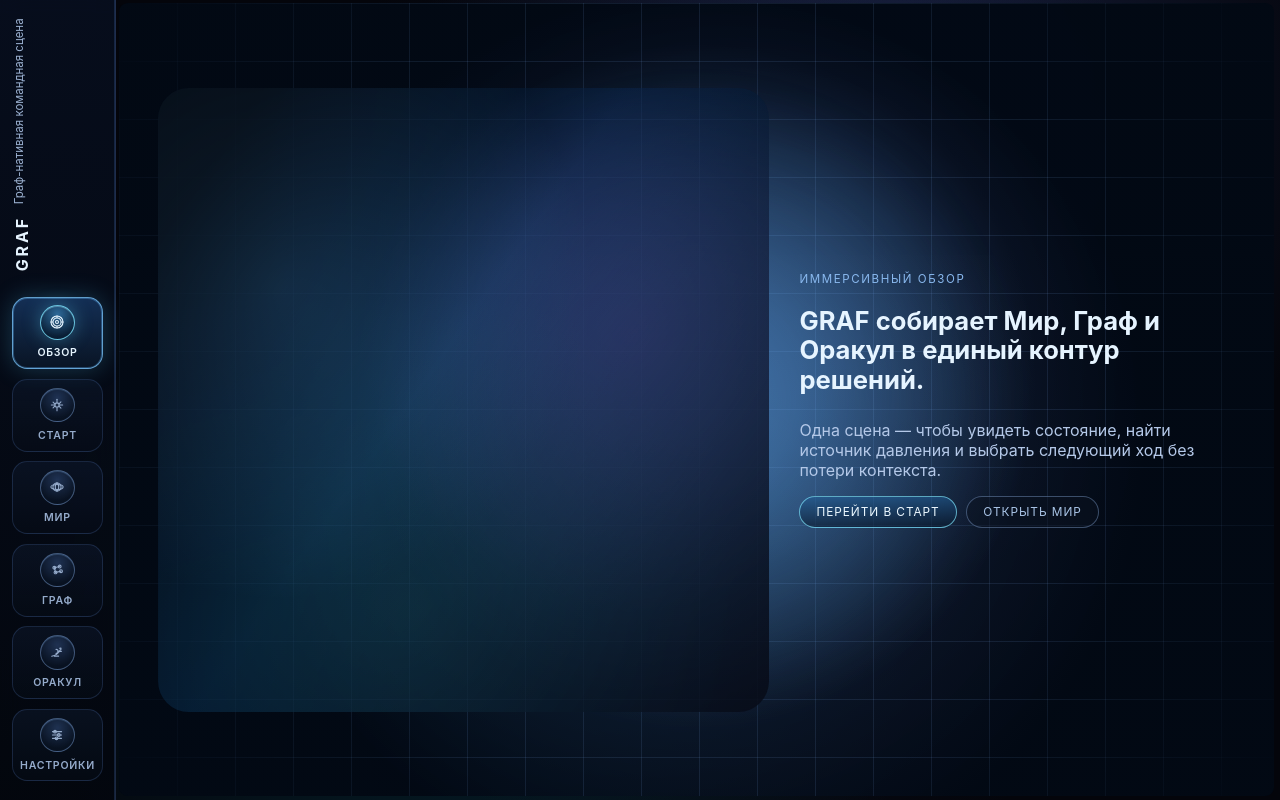
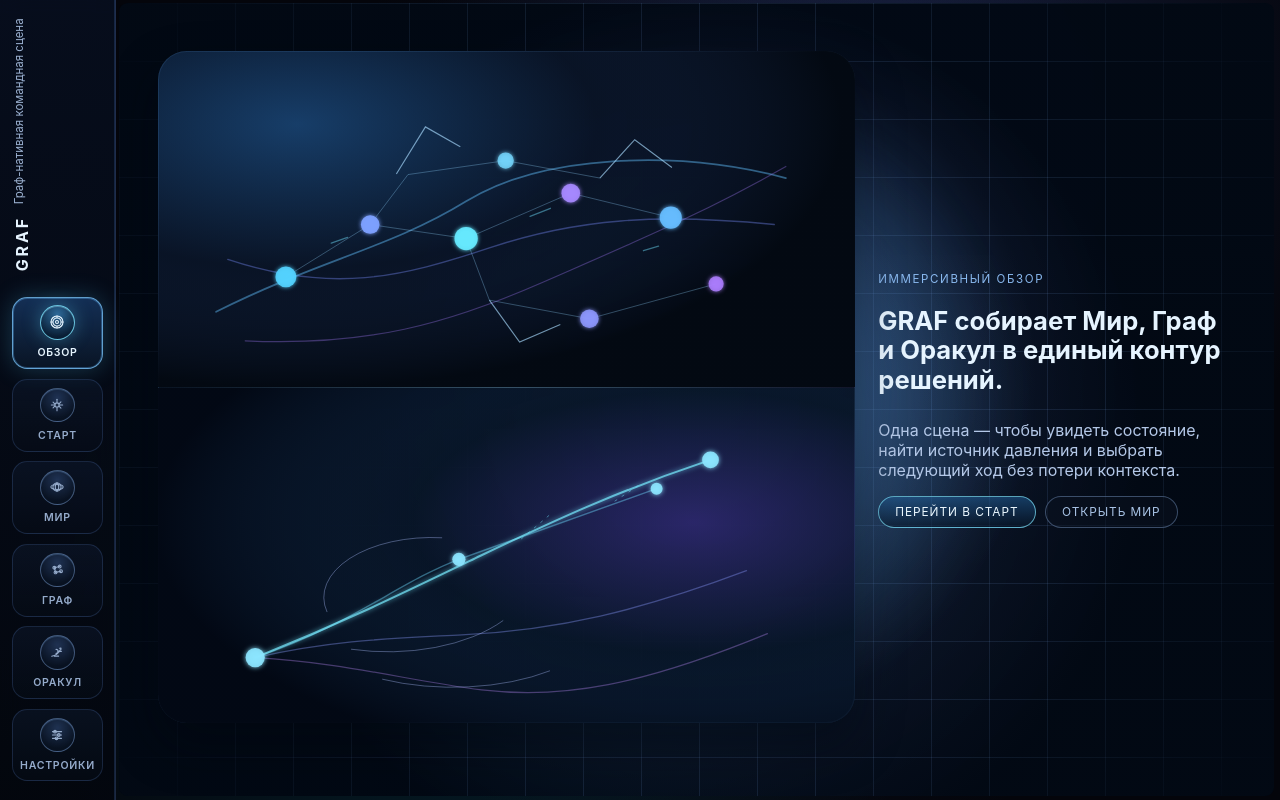
Before and after one commit to viktortown-ui/graf, a React (Vite) app: page / in a window 1280 px wide. Built offline with nearby package versions, Linux system fonts and the light colour scheme.

Commit message:
Enhance Overview hero with Graph and Oracle scene art

```diff
--- /dev/null
+++ b/src/features/overview/OverviewHeroVisual.tsx
@@ -0,0 +1,107 @@
+const glowId = 'overview-graph-glow';
+const oracleGlowId = 'overview-oracle-glow';
+
+export const OverviewGraphVisual = () => (
+  <svg viewBox="0 0 1200 580" aria-hidden="true" preserveAspectRatio="xMidYMid slice" className="overview-hero-svg">
+    <defs>
+      <radialGradient id="graph-bg" cx="20%" cy="22%" r="78%">
+        <stop offset="0%" stopColor="rgba(58, 153, 255, 0.36)" />
+        <stop offset="55%" stopColor="rgba(21, 38, 72, 0.34)" />
+        <stop offset="100%" stopColor="rgba(3, 9, 18, 0.96)" />
+      </radialGradient>
+      <filter id={glowId} x="-20%" y="-20%" width="140%" height="140%">
+        <feGaussianBlur stdDeviation="4" result="blur" />
+        <feMerge>
+          <feMergeNode in="blur" />
+          <feMergeNode in="SourceGraphic" />
+        </feMerge>
+      </filter>
+    </defs>
+    <rect width="1200" height="580" fill="url(#graph-bg)" />
+    <g fill="none" strokeLinecap="round">
+      <path d="M100 450 C280 360, 400 340, 530 260 S890 170, 1080 220" stroke="rgba(98,194,255,0.45)" strokeWidth="3" />
+      <path d="M120 360 C300 420, 420 390, 570 340 S860 280, 1060 300" stroke="rgba(121,142,255,0.38)" strokeWidth="2.4" />
+      <path d="M150 500 C360 510, 500 470, 660 400 S940 280, 1080 200" stroke="rgba(168,124,255,0.34)" strokeWidth="2" />
+    </g>
+    <g stroke="rgba(147,213,255,0.42)" strokeWidth="1.3" fill="none">
+      <path d="M220 390 L365 300 L530 324 L710 246 L882 288" />
+      <path d="M365 300 L430 214 L598 190 L760 220" />
+      <path d="M530 324 L570 430 L742 462 L960 402" />
+    </g>
+    <g filter={`url(#${glowId})`}>
+      <circle cx="220" cy="390" r="18" fill="rgba(83,211,255,0.9)" />
+      <circle cx="365" cy="300" r="16" fill="rgba(125,160,255,0.94)" />
+      <circle cx="530" cy="324" r="20" fill="rgba(102,233,255,0.92)" />
+      <circle cx="710" cy="246" r="16" fill="rgba(166,136,255,0.9)" />
+      <circle cx="882" cy="288" r="19" fill="rgba(102,189,255,0.9)" />
+      <circle cx="598" cy="190" r="14" fill="rgba(118,216,255,0.8)" />
+      <circle cx="742" cy="462" r="16" fill="rgba(142,152,255,0.85)" />
+      <circle cx="960" cy="402" r="13" fill="rgba(173,126,255,0.85)" />
+    </g>
+    <g stroke="rgba(170,220,255,0.65)" strokeWidth="2" fill="none">
+      <path d="M410 213 L460 132 L520 166" />
+      <path d="M760 220 L820 154 L884 202" />
+      <path d="M570 430 L622 502 L692 472" />
+    </g>
+    <g fill="none" stroke="rgba(112,227,255,0.45)" strokeWidth="2.2" strokeLinecap="round">
+      <path d="M298 332 l28 -10" />
+      <path d="M640 286 l35 -14" />
+      <path d="M835 345 l26 -8" />
+    </g>
+  </svg>
+);
+
+export const OverviewOracleVisual = () => (
+  <svg viewBox="0 0 1200 560" aria-hidden="true" preserveAspectRatio="xMidYMid slice" className="overview-hero-svg">
+    <defs>
+      <radialGradient id="oracle-bg" cx="76%" cy="40%" r="75%">
+        <stop offset="0%" stopColor="rgba(113, 86, 255, 0.34)" />
+        <stop offset="52%" stopColor="rgba(17, 43, 77, 0.32)" />
+        <stop offset="100%" stopColor="rgba(2, 8, 20, 0.96)" />
+      </radialGradient>
+      <filter id={oracleGlowId} x="-20%" y="-20%" width="140%" height="140%">
+        <feGaussianBlur stdDeviation="4.2" result="blur" />
+        <feMerge>
+          <feMergeNode in="blur" />
+          <feMergeNode in="SourceGraphic" />
+        </feMerge>
+      </filter>
+    </defs>
+    <rect width="1200" height="560" fill="url(#oracle-bg)" />
+    <g fill="none" strokeLinecap="round">
+      <path d="M180 450 C340 396, 418 325, 520 286 C620 250, 716 216, 850 168" stroke="rgba(111,220,255,0.42)" strokeWidth="2.4" />
+      <path d="M180 450 C312 420, 410 418, 525 412 C686 404, 822 372, 1000 305" stroke="rgba(141,156,255,0.38)" strokeWidth="2.2" />
+      <path d="M180 450 C328 458, 432 488, 558 504 C694 520, 826 496, 1035 410" stroke="rgba(193,140,255,0.35)" strokeWidth="2" />
+    </g>
+    <g fill="none" stroke="rgba(120,236,255,0.7)" strokeWidth="3.4" strokeLinecap="round" filter={`url(#${oracleGlowId})`}>
+      <path d="M180 450 C330 390, 436 338, 556 280 C674 224, 784 172, 940 120" />
+    </g>
+    <g fill="rgba(140,230,255,0.9)" filter={`url(#${oracleGlowId})`}>
+      <circle cx="180" cy="450" r="16" />
+      <circle cx="520" cy="286" r="11" />
+      <circle cx="850" cy="168" r="10" />
+      <circle cx="940" cy="120" r="14" />
+    </g>
+    <g fill="none" stroke="rgba(173,193,255,0.46)" strokeWidth="1.4">
+      <path d="M300 374 A180 100 0 0 1 492 250" />
+      <path d="M340 436 A240 130 0 0 0 594 388" />
+      <path d="M392 486 A255 120 0 0 0 672 472" />
+    </g>
+    <g fill="none" stroke="rgba(115,231,255,0.54)" strokeWidth="1.5" strokeDasharray="5 9">
+      <path d="M624 252 L676 208" />
+      <path d="M780 189 L824 160" />
+    </g>
+  </svg>
+);
+
+export const OverviewHeroVisual = () => (
+  <div className="overview-hero-media" role="img" aria-label="Graph и Oracle: причинные связи, рычаги и прогнозные траектории">
+    <div className="overview-hero-media-pane">
+      <OverviewGraphVisual />
+    </div>
+    <div className="overview-hero-media-seam" />
+    <div className="overview-hero-media-pane">
+      <OverviewOracleVisual />
+    </div>
+  </div>
+);
--- a/src/features/overview/OverviewMode.tsx
+++ b/src/features/overview/OverviewMode.tsx
@@ -1,4 +1,5 @@
 import type { AppMode } from '../../entities/system/modes';
+import { OverviewHeroVisual } from './OverviewHeroVisual';
 
 type OverviewModeProps = {
   onModeChange: (mode: AppMode) => void;
@@ -24,7 +25,7 @@ const SceneSection = ({ tone, title, subtitle }: SceneSectionProps) => (
 export const OverviewMode = ({ onModeChange }: OverviewModeProps) => (
   <div className="overview-mode">
     <section className="overview-hero" aria-label="Обзор GRAF">
-      <div className="overview-hero-media" role="img" aria-label="GRAF как единая система: мир, причинность и прогноз" />
+      <OverviewHeroVisual />
       <div className="overview-hero-copy">
         <p className="scene-mode-kicker">Иммерсивный обзор</p>
         <h2 className="scene-mode-title">GRAF собирает Мир, Граф и Оракул в единый контур решений.</h2>
--- a/src/shared/theme/global.css
+++ b/src/shared/theme/global.css
@@ -310,9 +310,9 @@ button {
 
 .overview-hero {
   display: grid;
-  grid-template-columns: minmax(0, 1.4fr) minmax(320px, 1fr);
-  align-items: center;
-  gap: clamp(1rem, 2.4vw, 2rem);
+  grid-template-columns: minmax(0, 1.95fr) minmax(320px, 1fr);
+  align-items: stretch;
+  gap: clamp(0.8rem, 1.8vw, 1.6rem);
 }
 
 .overview-hero-media,
@@ -326,17 +326,36 @@ button {
 }
 
 .overview-hero-media {
-  background-image:
-    linear-gradient(125deg, rgba(6, 13, 23, 0.84) 10%, rgba(7, 36, 70, 0.54) 45%, rgba(8, 12, 24, 0.9) 100%),
-    radial-gradient(circle at 20% 32%, rgba(96, 190, 255, 0.5), transparent 48%),
-    radial-gradient(circle at 78% 40%, rgba(174, 104, 255, 0.35), transparent 45%),
-    radial-gradient(circle at 42% 84%, rgba(77, 231, 192, 0.25), transparent 52%);
+  height: min(84vh, 860px);
+  min-height: clamp(460px, 82vh, 860px);
+  display: grid;
+  grid-template-rows: 1fr 1px 1fr;
+  border-radius: clamp(1rem, 2.4vw, 1.8rem);
+  background: linear-gradient(180deg, rgba(3, 10, 20, 0.98), rgba(4, 11, 21, 0.95));
+  box-shadow: inset 0 0 0 1px rgba(117, 185, 255, 0.14), 0 22px 48px rgba(1, 7, 16, 0.45);
+}
+
+.overview-hero-media-pane {
+  min-height: 0;
+  position: relative;
+}
+
+.overview-hero-media-seam {
+  height: 1px;
+  background: linear-gradient(90deg, rgba(94, 159, 255, 0.06), rgba(149, 214, 255, 0.34), rgba(169, 124, 255, 0.08));
+}
+
+.overview-hero-svg {
+  width: 100%;
+  height: 100%;
+  display: block;
 }
 
 .overview-hero-copy {
   display: grid;
   gap: 1rem;
   max-width: 32rem;
+  align-content: center;
 }
 
 .overview-scene {
@@ -430,6 +449,11 @@ button {
   .overview-hero-media,
   .overview-scene-visual {
     min-height: 58vh;
+  }
+
+  .overview-hero-media {
+    height: auto;
+    min-height: clamp(480px, 72vh, 680px);
   }
 }
 
```
